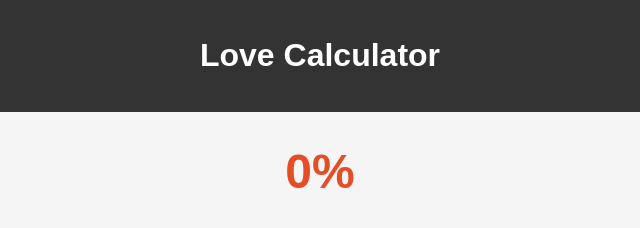
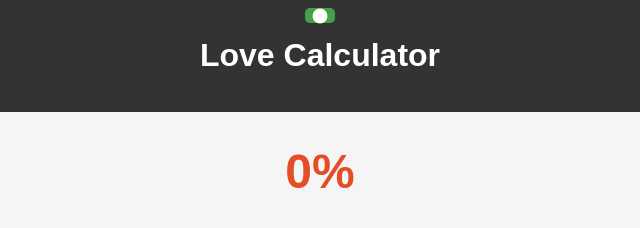
Before and after one commit to colettebrawl/LoveTest, a plain HTML site: page index.html in a window 1280 px wide. Shown: the top 228 px of the page, 320-960 px from the left. Drawn offline with Linux system fonts and the light colour scheme.

Commit message:
Update index.html

```diff
--- a/index.html
+++ b/index.html
@@ -16,6 +16,41 @@
             background-color: #333;
             color: #fff;
             padding: 1em;
+        }
+
+        .lever-container {
+            position: fixed;
+            top: 0;
+            left: 50%;
+            transform: translateX(-50%);
+            background-color: #333;
+            color: #fff;
+            padding: 0.5em 1em;
+            border-bottom-right-radius: 10px;
+            border-bottom-left-radius: 10px;
+            cursor: pointer;
+        }
+
+        .lever {
+            display: inline-block;
+            width: 30px;
+            height: 15px;
+            background-color: #45a049;
+            border-radius: 5px;
+            position: relative;
+            transition: background-color 0.3s ease;
+        }
+
+        .lever-handle {
+            position: absolute;
+            top: 50%;
+            left: 50%;
+            transform: translate(-50%, -50%);
+            width: 15px;
+            height: 15px;
+            background-color: #fff;
+            border-radius: 50%;
+            transition: transform 0.3s ease;
         }
 
         main {
@@ -69,6 +104,12 @@
         <h1>Love Calculator</h1>
     </header>
 
+    <div class="lever-container" onclick="toggleFakeLove()">
+        <div class="lever">
+            <div class="lever-handle"></div>
+        </div>
+    </div>
+
     <main>
         <div id="result-container">
             <p id="love-percentage">0%</p>
@@ -80,6 +121,8 @@
     </main>
 
     <script>
+        let fakeLoveActivated = false;
+
         function calculateLove() {
             const name1 = prompt("Enter the first name:");
             const name2 = prompt("Enter the second name:");
@@ -93,9 +136,25 @@
         }
 
         function fakeLove() {
-            const realPercentage = generateRandomPercentage();
-            const fakePercentage = Math.min(100, realPercentage + Math.floor(Math.random() * (100 - realPercentage + 1)));
-            displayLovePercentage(fakePercentage);
+            if (fakeLoveActivated) {
+                const fakePercentage = 100;
+                displayLovePercentage(fakePercentage);
+            } else {
+                const realPercentage = generateRandomPercentage();
+                const fakePercentage = Math.min(100, realPercentage + Math.floor(Math.random() * (100 - realPercentage + 1)));
+                displayLovePercentage(fakePercentage);
+            }
+        }
+
+        function toggleFakeLove() {
+            fakeLoveActivated = !fakeLoveActivated;
+            updateLeverPosition();
+        }
+
+        function updateLeverPosition() {
+            const leverHandle = document.querySelector('.lever-handle');
+            const newPosition = fakeLoveActivated ? 'translate(-50%, -50%)' : 'translate(-50%, 0)';
+            leverHandle.style.transform = newPosition;
         }
 
         function generateRandomPercentage() {
@@ -104,11 +163,11 @@
 
         function displayLovePercentage(percentage) {
             const lovePercentageElement = document.getElementById('love-percentage');
-            lovePercentageElement.style.color = "#e44d26"; // Start de animatie met een andere kleur
+            lovePercentageElement.style.color = "#e44d26";
             setTimeout(() => {
                 lovePercentageElement.innerText = percentage + '%';
-                lovePercentageElement.style.color = "#4caf50"; // Eindig de animatie met een andere kleur
-            }, 100); // Voeg een kleine vertraging toe voor een soepelere animatie
+                lovePercentageElement.style.color = "#4caf50";
+            }, 100);
         }
     </script>
 </body>
```
